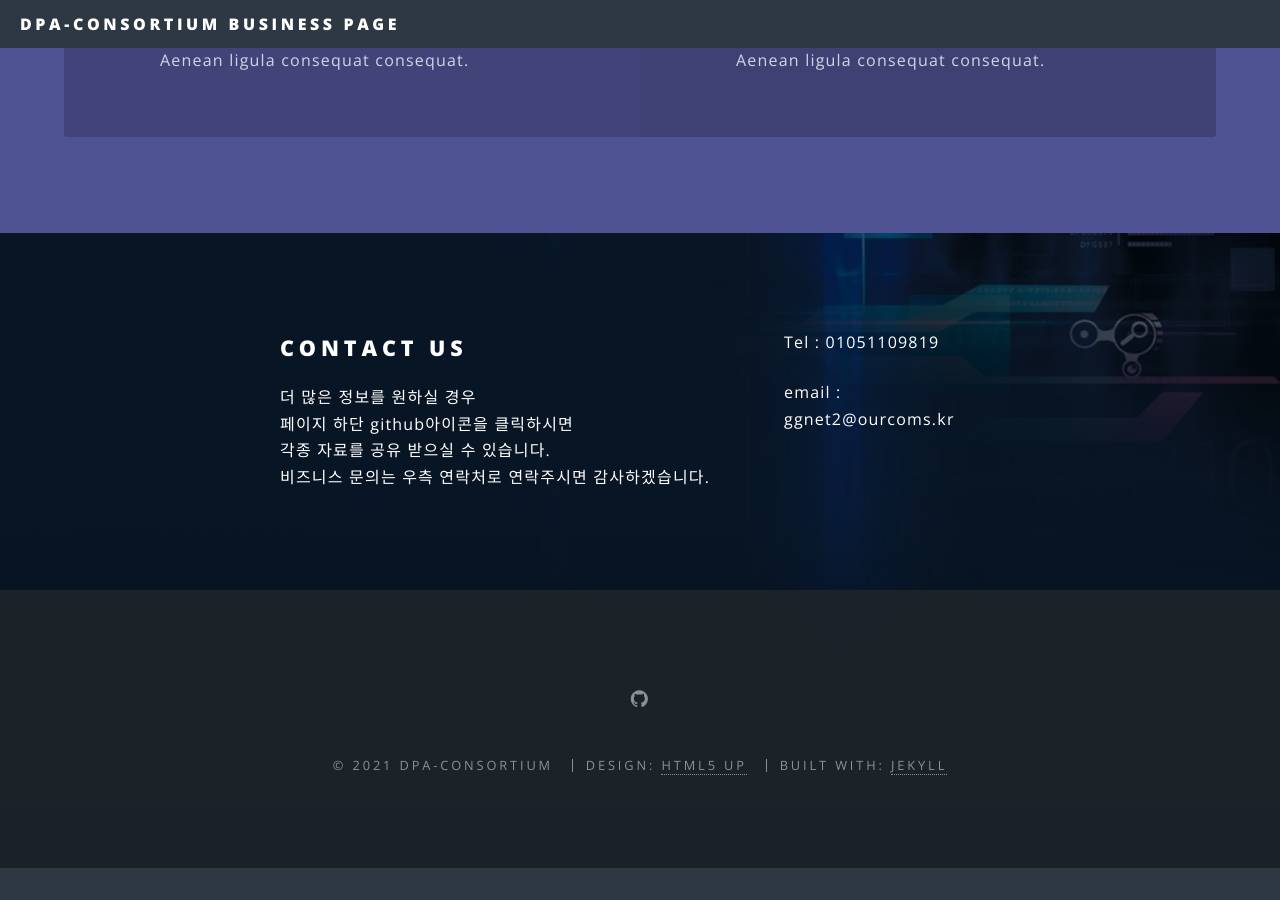
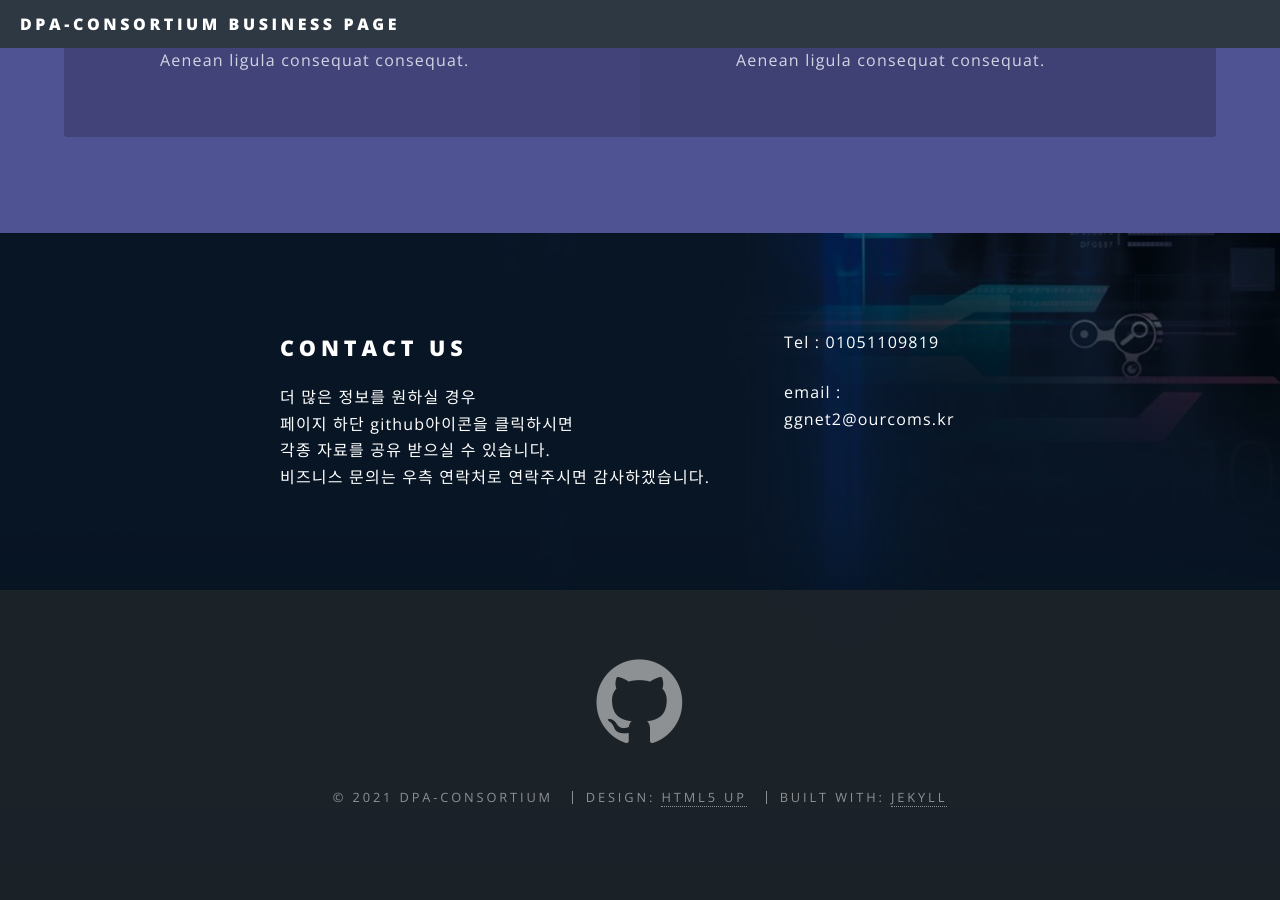
Before and after one commit to DPA-Alliance/DPA-Alliance.github.io, a Jekyll site: the page built from index.html, in a window 1280 px wide and 900 px high, scrolled down 3424 px. Built offline with Jekyll 4.4.1, drawn with Linux system fonts in a browser that asks for light colours; before the commit the page ends 4292 px from its top, so only the background shows below that.

Commit message:
Update main.scss

```diff
--- a/css/main.scss
+++ b/css/main.scss
@@ -1832,3 +1832,7 @@ $baseurl: '{{ site.baseurl }}/images';
 			}
 		}
 	}
+
+	.fa-github {
+	    font-size: 100px;
+	}
```
